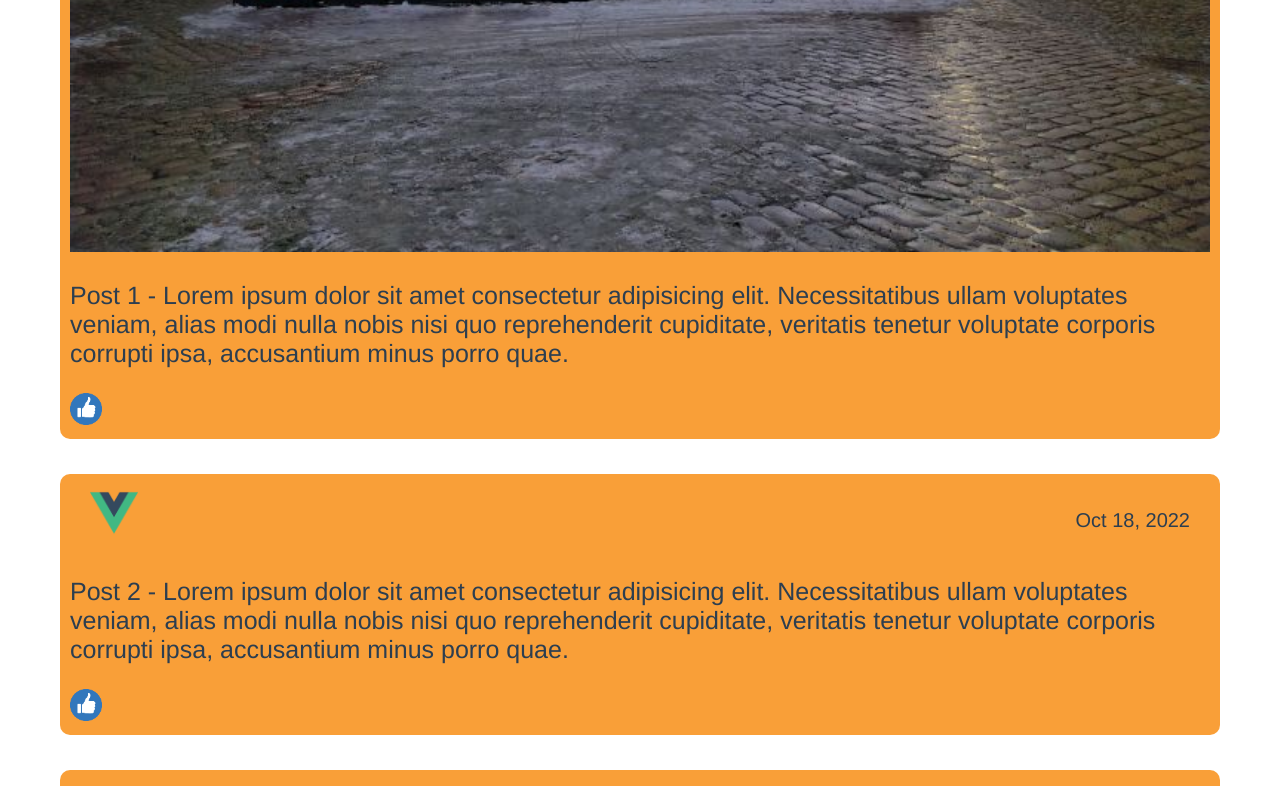
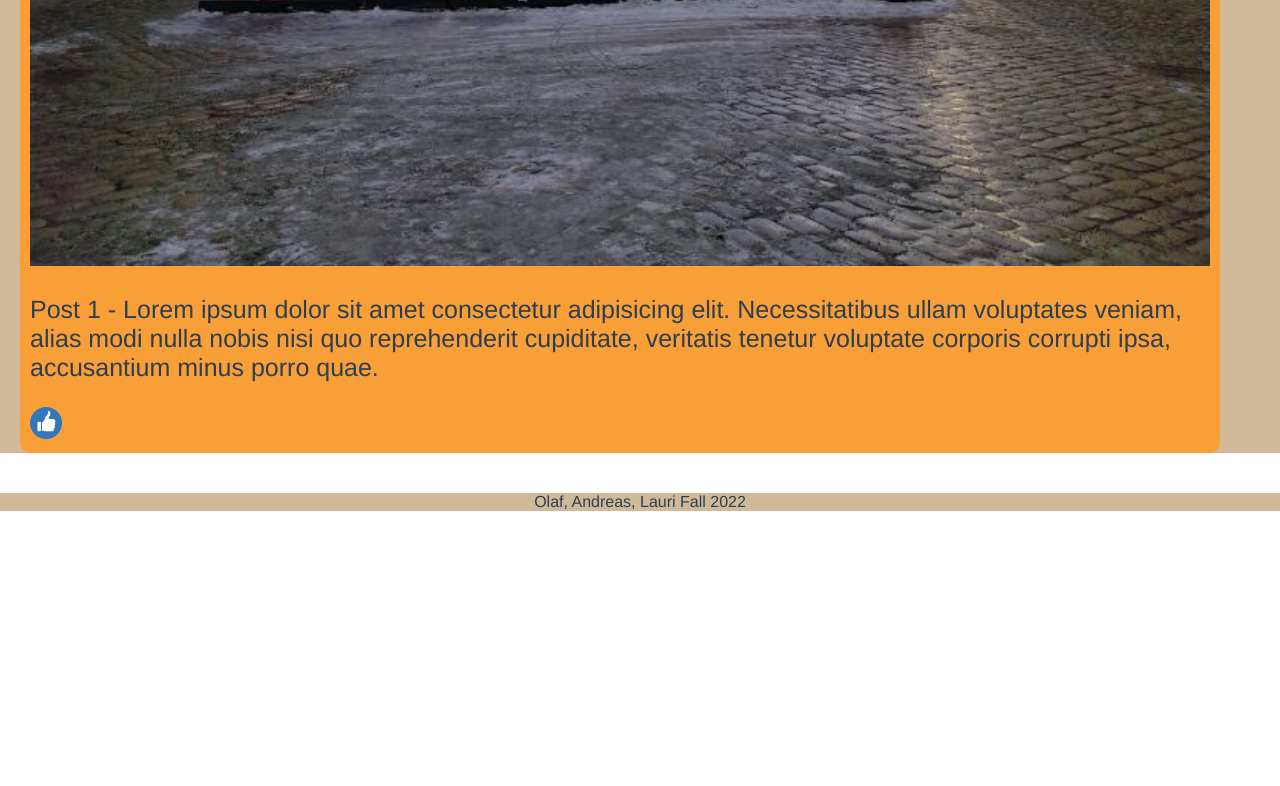
Before and after one commit to laurilind/webappdev-homework3, a Vue app: page /#/ in a window 1280 px wide. Shown: the part 870-1656 px from the top of the page. After the commit the page ends 1397 px from the top, so only its background shows below. Built offline with nearby package versions, Linux system fonts and the light colour scheme.

Commit message:
added one postcomponent

```diff
--- /dev/null
+++ b/src/components/PostComponent.vue
@@ -0,0 +1,65 @@
+<template>
+    <div class="Post">
+
+        <div class="post-element">
+                <span id="post-header">
+                    <img src="../assets/logo.png" class="post-header-img" width="48" height="48">
+                    <p class="post-date" id="post-element-date">Oct 22, 2022</p>
+                </span>
+                <div class="post-image">
+                    <img src="../assets/tartu.jpg" class="post-image">
+                </div>
+                <p>Post 1 - Lorem ipsum dolor sit amet consectetur adipisicing elit.
+                    Necessitatibus ullam voluptates veniam, alias modi nulla nobis nisi quo reprehenderit cupiditate,
+                    veritatis tenetur voluptate corporis corrupti ipsa, accusantium minus porro quae.
+                </p>
+                <div class="post-footer">
+                    <img src="../assets/thumbsup.png" width="32" height="32">
+                </div>
+        </div>
+    </div>
+  </template>
+
+  <script>
+  export default {
+    name: 'PostComponent',
+    props: {
+      msg: String
+    }
+  }
+  </script>
+
+  <!-- Add "scoped" attribute to limit CSS to this component only -->
+  <style scoped>
+
+
+    .Post {
+        background-color: #d0b998;
+    }
+    nav {
+    padding: 30px;
+    }
+
+    nav a {
+    font-weight: bold;
+    color: #2c3e50;
+    }
+
+    nav a.router-link-exact-active {
+    color: #2b8e61;
+    }
+    h3 {
+        margin: 40px 0 0;
+    }
+    ul {
+        list-style-type: none;
+        padding: 0;
+    }
+    li {
+        display: inline-block;
+        margin: 0 10px;
+    }
+    a {
+        color: #2b8e61;
+    }
+  </style>
--- a/src/views/HomeView.vue
+++ b/src/views/HomeView.vue
@@ -1,91 +1,7 @@
 <template>
   <div>
     <div class="home">
-      <ul class="post-list" id="post-list-id">
-        <div class="post-element">
-                <span id="post-header">
-                    <img src="../assets/logo.png" class="post-header-img" width="48" height="48">
-                    <p class="post-date" id="post-element-date">Oct 22, 2022</p>
-                </span>
-                <div class="post-image">
-                    <img src="../assets/tartu.jpg" class="post-image">
-                </div>
-                <p>Post 1 - Lorem ipsum dolor sit amet consectetur adipisicing elit.
-                    Necessitatibus ullam voluptates veniam, alias modi nulla nobis nisi quo reprehenderit cupiditate,
-                    veritatis tenetur voluptate corporis corrupti ipsa, accusantium minus porro quae.
-                </p>
-                <div class="post-footer">
-                    <img src="../assets/thumbsup.png" width="32" height="32">
-                </div>
-            </div>
-
-
-
-            <div class="post-element">
-                <span id="post-header">
-                    <img src="../assets/logo.png" width="48" height="48">
-                    <p class="post-date" id="post-element-date">Oct 18, 2022</p>
-                </span>
-
-                <p>
-                    Post 2 - Lorem ipsum dolor sit amet consectetur adipisicing elit.
-                    Necessitatibus ullam voluptates veniam, alias modi nulla nobis nisi quo reprehenderit cupiditate,
-                    veritatis tenetur voluptate corporis corrupti ipsa, accusantium minus porro quae.
-                </p>
-                <div class="post-footer">
-                    <img src="../assets/thumbsup.png" width="32" height="32">
-                </div>
-            </div>
-
-            <div class="post-element">
-                <span id="post-header">
-                    <img src="../assets/logo.png" width="48" height="48">
-                    <p class="post-date" id="post-element-date">Oct 18, 2022</p>
-                </span>
-                <p>Post 3 - Sed ut perspiciatis unde omnis iste natus error sit voluptatem accusantium doloremque laudantium,
-                    totam rem aperiam, eaque ipsa quae ab illo inventore veritatis et quasi architecto beatae vitae dicta sunt
-                     explicabo. Nemo enim ipsam voluptatem quia voluptas sit aspernatur aut odit aut fugit, sed quia
-                     consequuntur magni dolores eos qui ratione voluptatem sequi nesciunt. Neque porro quisquam est,
-                     qui dolorem ipsum quia dolor sit amet, consectetur, adipisci velit, sed quia non numquam eius modi tempora
-                     incidunt ut labore et dolore magnam aliquam quaerat voluptatem. Ut enim ad minima veniam, quis nostrum
-                     exercitationem ullam corporis suscipit laboriosam, nisi ut aliquid ex ea commodi consequatur?
-                     Quis autem vel eum iure reprehenderit qui in ea voluptate velit esse quam nihil molestiae consequatur,
-                     vel illum qui dolorem eum fugiat quo voluptas nulla pariatur?.
-                </p>
-                <div class="post-footer">
-                    <img src="../assets/thumbsup.png" width="32" height="32">
-                </div>
-            </div>
-
-            <div class="post-element">
-                <span id="post-header">
-                    <img src="../assets/logo.png" width="48" height="48">
-                    <p class="post-date" id="post-element-date">Oct 18, 2022</p>
-                </span>
-                <p>Post 4 - At vero eos et accusamus et iusto odio dignissimos ducimus qui blanditiis praesentium voluptatum deleniti atque corrupti
-                    quos dolores et quas molestias excepturi sint occaecati cupiditate non provident, similique sunt in culpa qui officia
-                    deserunt mollitia animi, id est laborum et dolorum fuga. Et harum quidem rerum facilis est et expedita distinctio.
-                </p>
-                <div class="post-footer">
-                    <img src="../assets/thumbsup.png" width="32" height="32">
-                </div>
-            </div>
-
-            <div class="post-element">
-                <span id="post-header">
-                    <img src="../assets/logo.png" width="48" height="48">
-                    <p class="post-date" id="post-element-date">Oct 18, 2022</p>
-                </span>
-                <img src="../assets/logo.png" class="post-image" width="480" height="360">
-                <p>
-                    Post 5 - eque porro quisquam est qui dolorem ipsum quia dolor sit amet, consectetur, adipisci velit
-                </p>
-                <div class="post-footer">
-                    <img src="../assets/thumbsup.png" width="32" height="32">
-                </div>
-            </div>
-        -->
-          </ul>
+      <PostComponentVue msg="Post1"/>
     </div>
 
   </div>
@@ -93,10 +9,11 @@
 
 <script>
 // @ is an alias to /src
-
+import PostComponentVue from '@/components/PostComponent.vue';
 export default {
   name: 'HomeView',
   components: {
+    PostComponentVue
   }
 }
 </script>
@@ -112,22 +29,7 @@ head {
 
 .show {display:block;}
 
-.dropdown-content {
-    display: none;
-    position: absolute;
-    right: 0;
-    border-radius: 10px;
-    background-color: #f1f1f1;
-    min-width: 160px;
-    min-height: 60px;
-    box-shadow: 0px 8px 16px 0px rgba(0,0,0,0.2);
-    z-index: 1;
-}
 
-.dropdown {
-    position: relative;
-    display: inline-block;
-}
 
 
 .menuLinks:hover {
```
